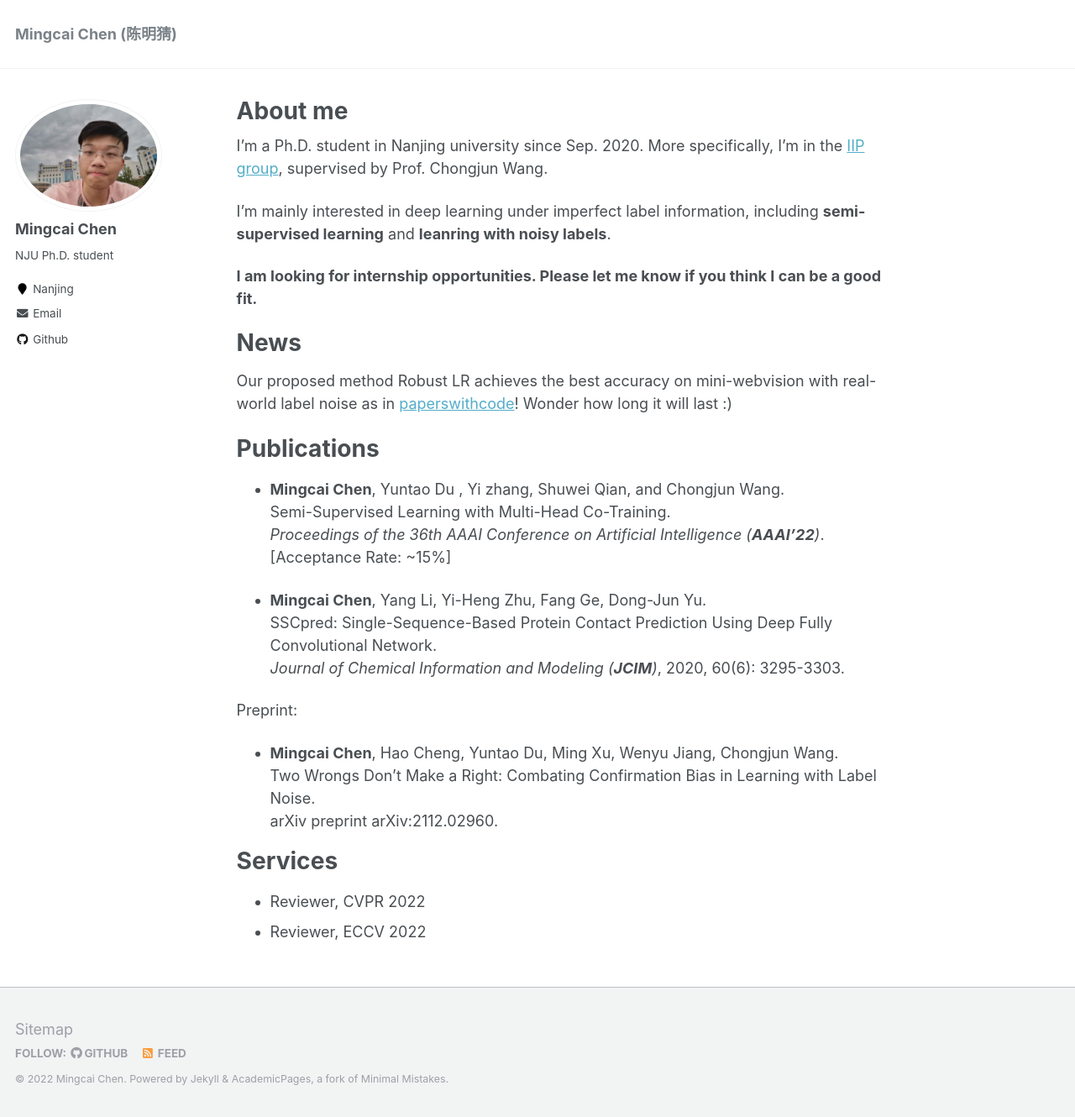
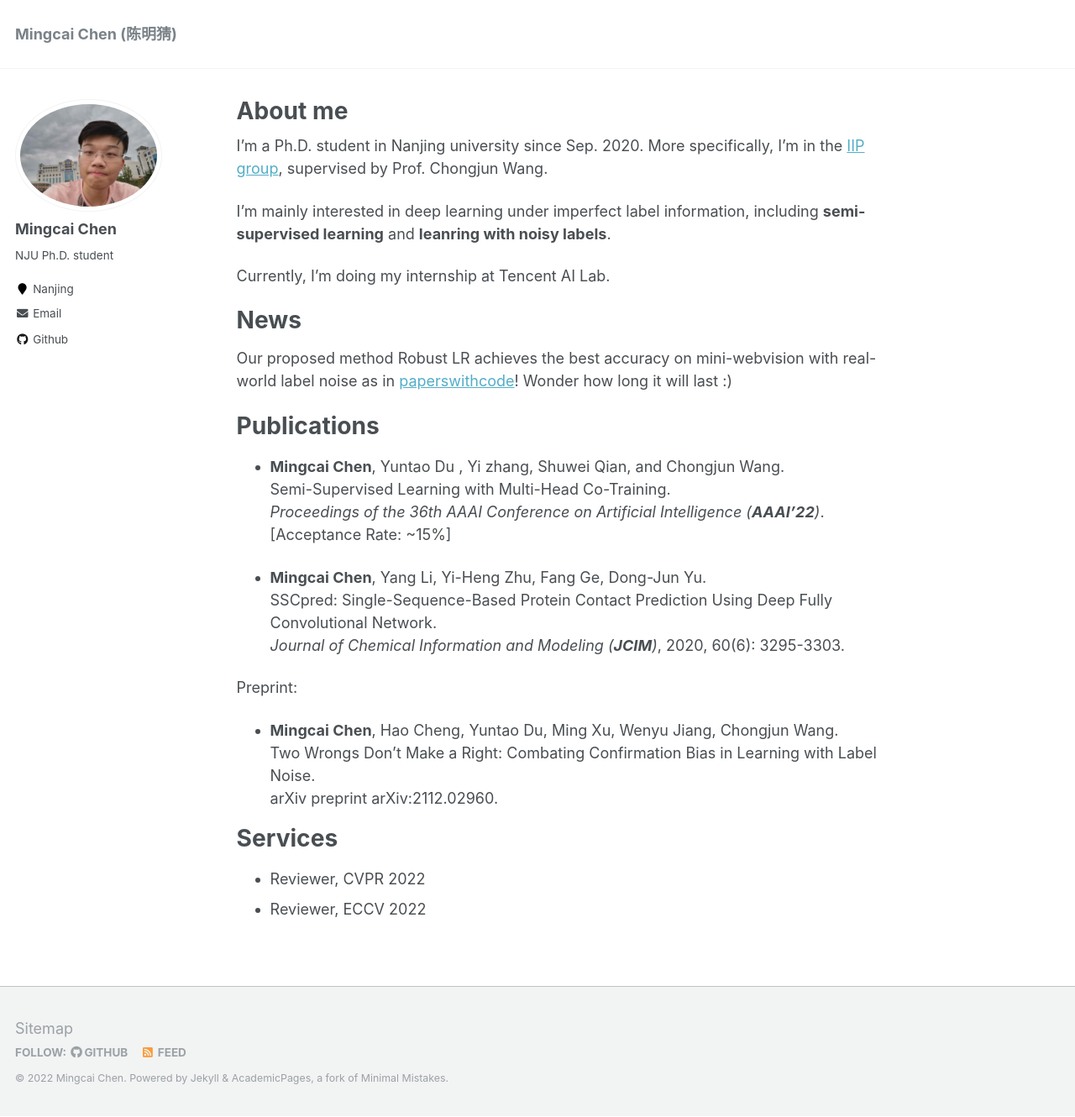
Before and after one commit to chenmc1996/chenmc1996.github.io, a Jekyll site: the page built from _pages/about.md, in a window 1280 px wide and 1330 px high. Shown: the whole window at 84% size. Built offline with Jekyll 4.4.1, drawn with Linux system fonts in a browser that asks for light colours.

Commit message:
Update about.md

```diff
--- a/_pages/about.md
+++ b/_pages/about.md
@@ -12,7 +12,7 @@ I'm a Ph.D. student in Nanjing university since Sep. 2020. More specifically, I'
 
 I'm mainly interested in deep learning under imperfect label information, including **semi-supervised learning** and **leanring with noisy labels**.
 
-**I am looking for internship opportunities. Please let me know if you think I can be a good fit.**
+Currently, I'm doing my internship at Tencent AI Lab.
 
 News
 ======
```
